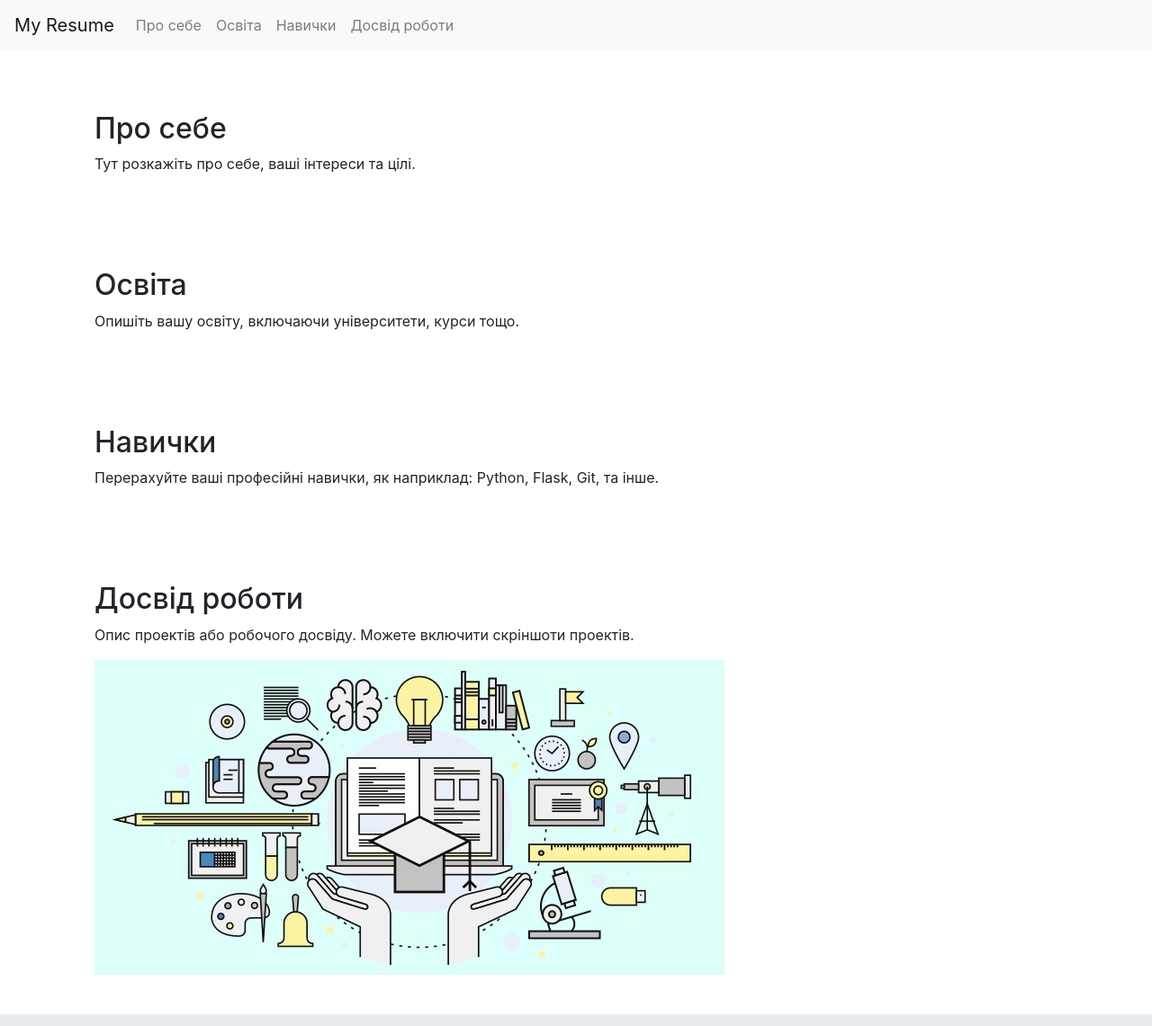
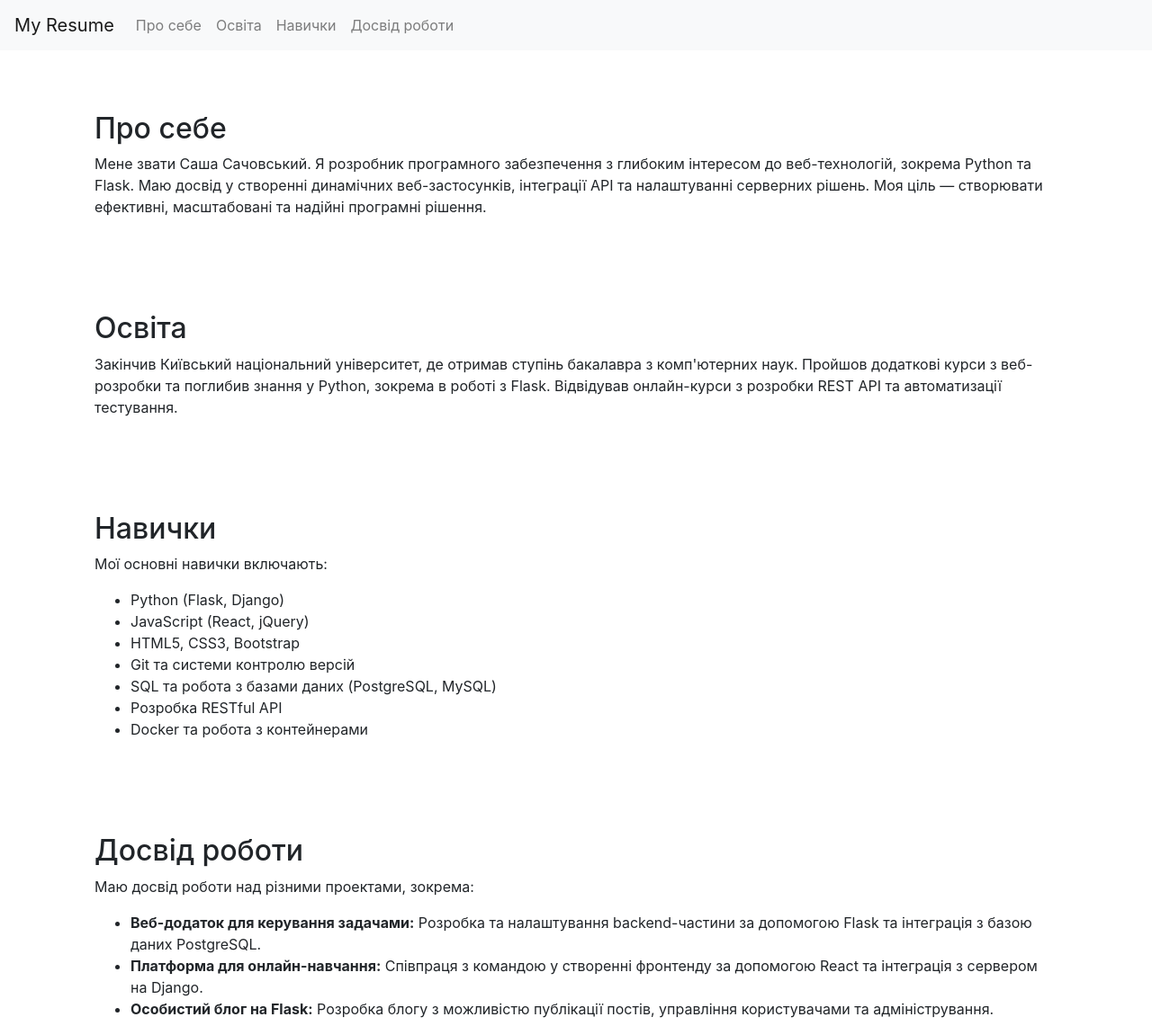
Before and after one commit to sachovskiy/flask-app-lab, a Flask app: page / in a window 1280 px wide. Shown: the top 1141 px of the page at 90% size. Run offline with Flask 3, Linux system fonts and the light colour scheme; some libraries are stand-ins or nearby versions.

Commit message:
Створив HTML-сторінку резюме, додав Bootstrap і CSS стилі, оновив requirements.txt

```diff
--- a/templates/resume.html
+++ b/templates/resume.html
@@ -3,22 +3,36 @@
 {% block content %}
 <section id="about" class="mt-5">
     <h2>Про себе</h2>
-    <p>Тут розкажіть про себе, ваші інтереси та цілі.</p>
+    <p>Мене звати Саша Сачовський. Я розробник програмного забезпечення з глибоким інтересом до веб-технологій, зокрема Python та Flask. Маю досвід у створенні динамічних веб-застосунків, інтеграції API та налаштуванні серверних рішень. Моя ціль — створювати ефективні, масштабовані та надійні програмні рішення.</p>
 </section>
 
 <section id="education" class="mt-5">
     <h2>Освіта</h2>
-    <p>Опишіть вашу освіту, включаючи університети, курси тощо.</p>
+    <p>Закінчив Київський національний університет, де отримав ступінь бакалавра з комп'ютерних наук. Пройшов додаткові курси з веб-розробки та поглибив знання у Python, зокрема в роботі з Flask. Відвідував онлайн-курси з розробки REST API та автоматизації тестування.</p>
 </section>
 
 <section id="skills" class="mt-5">
     <h2>Навички</h2>
-    <p>Перерахуйте ваші професійні навички, як наприклад: Python, Flask, Git, та інше.</p>
+    <p>Мої основні навички включають:</p>
+    <ul>
+        <li>Python (Flask, Django)</li>
+        <li>JavaScript (React, jQuery)</li>
+        <li>HTML5, CSS3, Bootstrap</li>
+        <li>Git та системи контролю версій</li>
+        <li>SQL та робота з базами даних (PostgreSQL, MySQL)</li>
+        <li>Розробка RESTful API</li>
+        <li>Docker та робота з контейнерами</li>
+    </ul>
 </section>
 
 <section id="experience" class="mt-5">
     <h2>Досвід роботи</h2>
-    <p>Опис проектів або робочого досвіду. Можете включити скріншоти проектів.</p>
-    <img src="{{ url_for('static', filename='images/my.jpg') }}" alt="Project Image" class="img-fluid">
+    <p>Маю досвід роботи над різними проектами, зокрема:</p>
+    <ul>
+        <li><strong>Веб-додаток для керування задачами:</strong> Розробка та налаштування backend-частини за допомогою Flask та інтеграція з базою даних PostgreSQL.</li>
+        <li><strong>Платформа для онлайн-навчання:</strong> Співпраця з командою у створенні фронтенду за допомогою React та інтеграція з сервером на Django.</li>
+        <li><strong>Особистий блог на Flask:</strong> Розробка блогу з можливістю публікації постів, управління користувачами та адміністрування.</li>
+    </ul>
+    <img src="{{ url_for('static', filename='images/your_image.jpg') }}" alt="Project Image" class="img-fluid">
 </section>
 {% endblock %}
```
